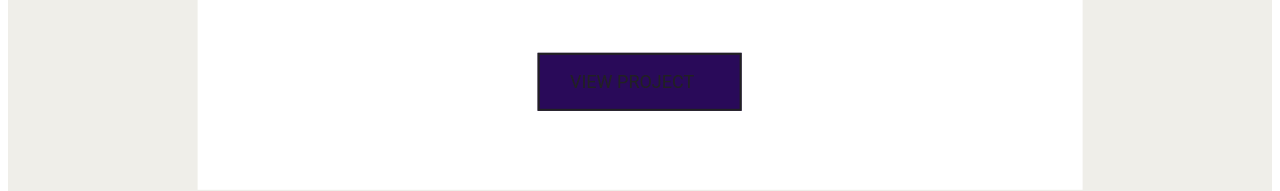
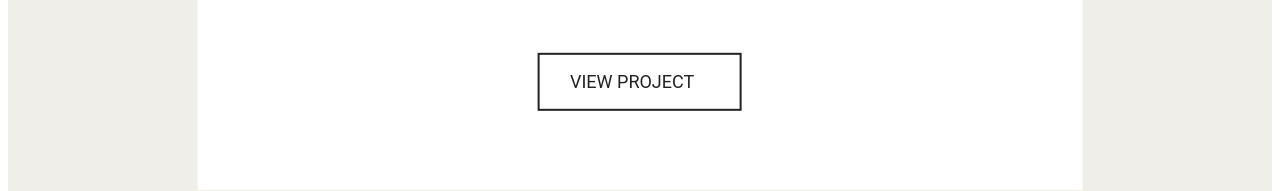
Before and after one commit to banan314/WebDevChallenge, a plain HTML site: page 30/index.html in a window 1280 px wide. Shown: the part 803-994 px from the top of the page. Drawn offline with nearby package versions, Linux system fonts and the light colour scheme; some packages are replaced by stand-ins of ours.

Commit message:
before review

```diff
--- a/30/css/style.css
+++ b/30/css/style.css
@@ -69,7 +69,7 @@ button.btnhov {
 
 .Rectangle_7 {
     border: 2px solid #222222;
-    background-color: #290a59;
+    background-color: rgba(41, 10, 89, 0);
     width: 204px;
     height: 58px;
     z-index: 61;
```
